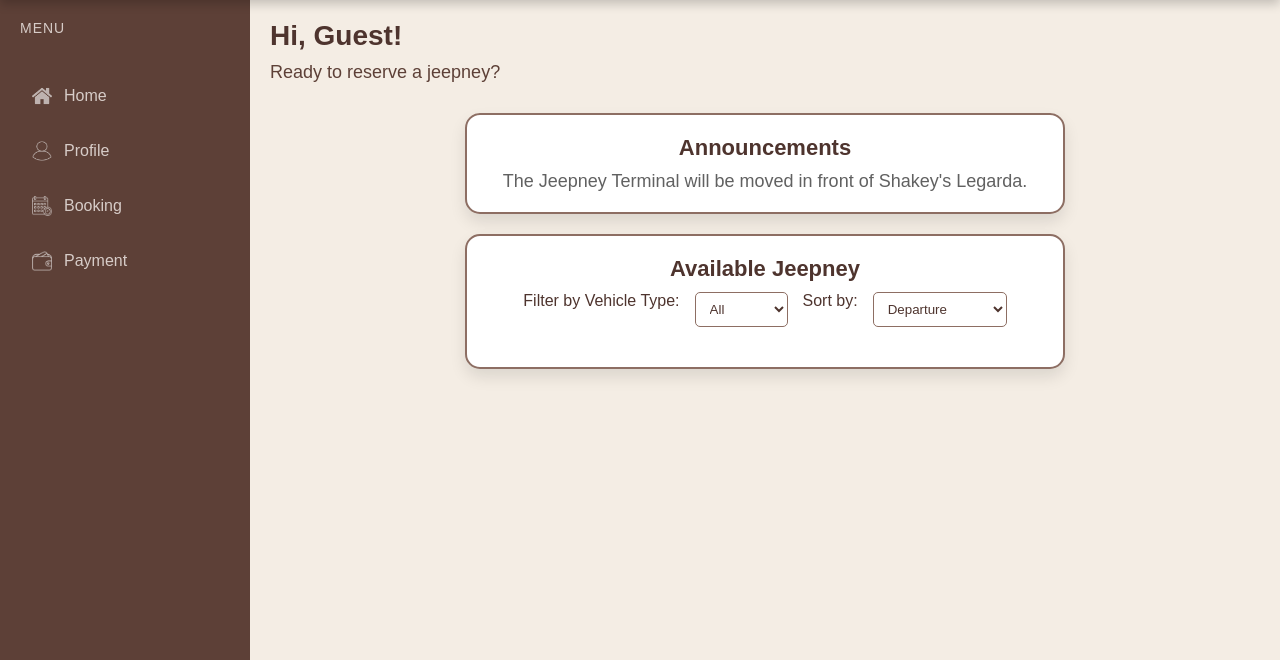
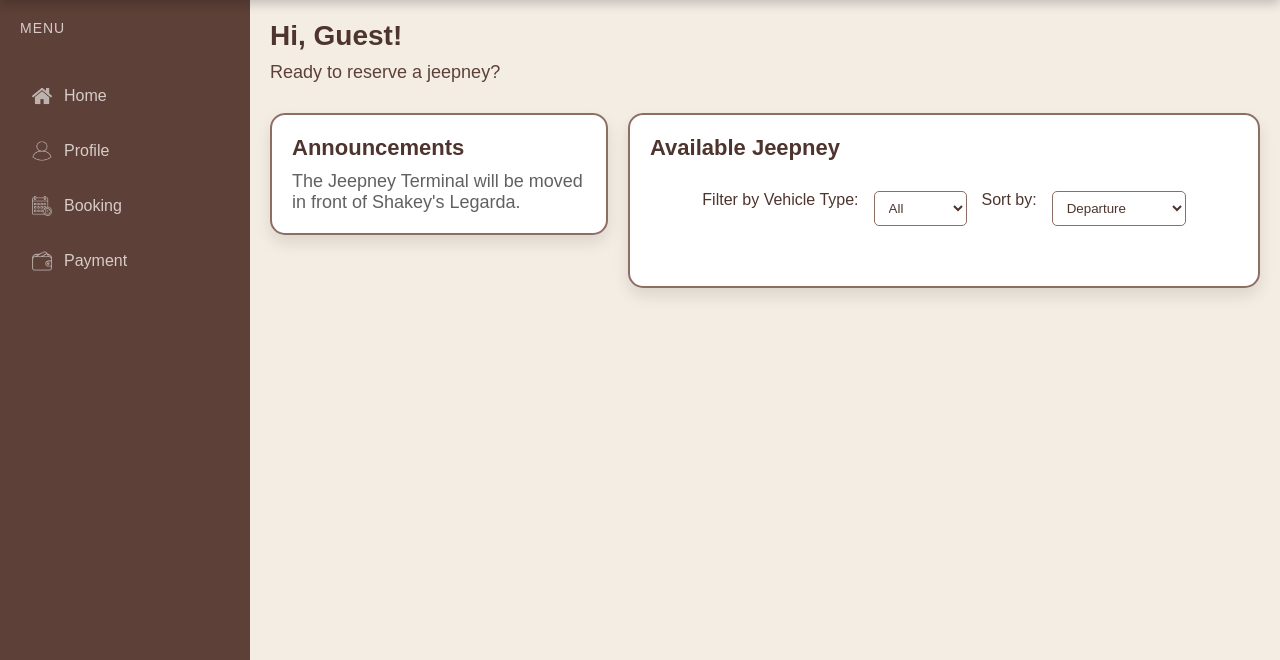
Before and after one commit to davon09/QuickieJeepney, a PHP site: page /user/menu/menu.php in a window 1280 px wide. Shown: the part 140-800 px from the top of the page. Run offline with PHP 8.4, Linux system fonts and the light colour scheme; the visitor is signed in with stand-in values (Sample User, id 1); data that the repository does not hold is empty.

Commit message:
css change in menu

```diff
--- a/user/menu/menu.css
+++ b/user/menu/menu.css
@@ -213,21 +214,35 @@ body {
     margin-bottom: 30px;
 }
 
+/* Flex Container for Cards */
+.cards-container {
+    display: flex;
+    align-items: flex-start;
+    gap: 20px;
+}
 
-.announcement-card,
-.available-jeepney-card {
-    background-color: #fff;
+.announcement-card {
+    flex: 1; /* Takes available space */
+    background-color: white;
     border: 2px solid #8d6e63;
     border-radius: 15px;
     box-shadow: 0 8px 16px rgba(0, 0, 0, 0.1);
     padding: 20px;
-    margin-bottom: 20px;
-    text-align: center;
-    max-width: 600px;
-    margin-left: auto;
-    margin-right: auto;
+    max-width: 400px;
+}
+.available-jeepney-card {
+    flex: 2; /* Takes more space */
+    background-color: white;
+    border: 2px solid #8d6e63;
+    border-radius: 15px;
+    box-shadow: 0 8px 16px rgba(0, 0, 0, 0.1);
+    padding: 20px;
+    display: flex;
+    flex-direction: column;
+    gap: 20px;
 }
 
+/* Card Titles */
 .announcement-card h3,
 .available-jeepney-card h3 {
     font-size: 22px;
@@ -264,12 +281,14 @@ body {
     cursor: pointer;
 }
 
+/* Jeepney Cards Container */
 .jeepney-cards {
-    display: flex;
-    flex-direction: column;
-    gap: 15px;
+    display: grid;
+    grid-template-columns: repeat(2, 1fr); /* Two columns */
+    gap: 20px;
 }
 
+/* Individual Jeepney Card */
 .jeepney-card {
     background-color: white;
     border-radius: 15px;
--- a/user/menu/menu.php
+++ b/user/menu/menu.php
@@ -106,22 +106,21 @@ $userDetailsHTML = '
             </li>
         </ul>
     </nav>
-
     <section class="main-content">
         <div class="welcome">
             <h2>Hi, <?= explode(' ', $fullName)[0]; ?>!</h2>
             <p>Ready to reserve a jeepney?</p>
         </div>
 
+        <div class="cards-container">
+
             <div class="announcement-card">
                 <h3>Announcements</h3>
                 <p>The Jeepney Terminal will be moved in front of Shakey's Legarda.</p>
             </div>
 
-
             <div class="available-jeepney-card">
                 <h3>Available Jeepney</h3>
-
 
                 <div class="filters">
                     <label for="vehicle-type">Filter by Vehicle Type:</label>
@@ -142,6 +141,7 @@ $userDetailsHTML = '
                     <?= $htmlOutput; ?>
                 </div>
             </div>
+        </div>
     </section>
 </body>
 </html>
```
Also changed, not shown: other parts of user/menu/menu.css (+22 -8 lines). Lines whose indentation alone changed are shown as unchanged.
